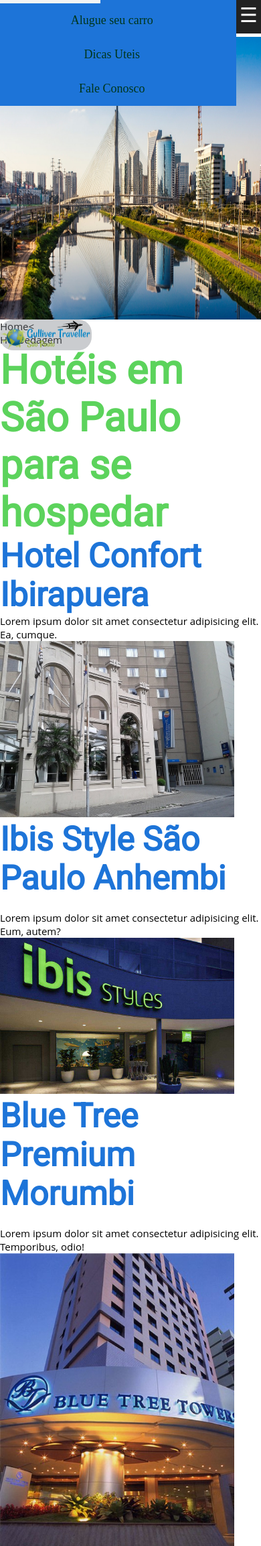
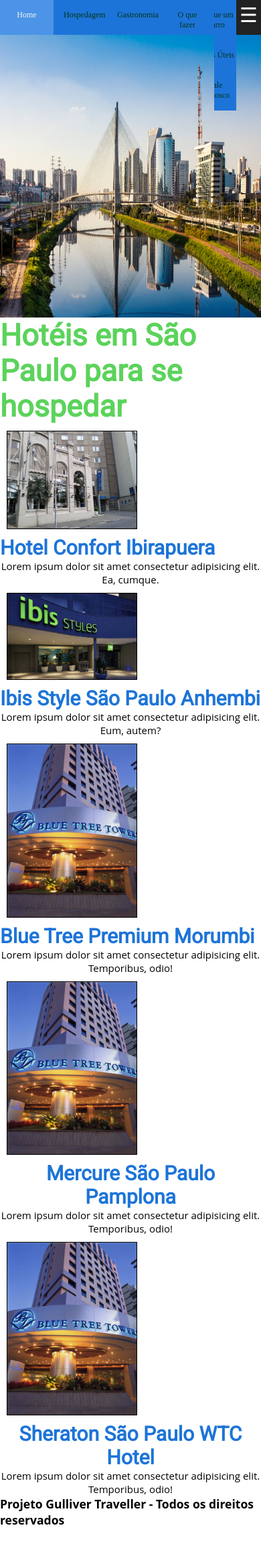
Before and after one commit to AnnylysMedeiros/Gulliver-Traveller--Projeto-FIAP, a PHP site: page /hospedagem.html in a window 390 px wide. Shown: the top 2308 px of the page at 67% size. After the commit the page ends 2276 px from the top, so only its background shows below. Run offline with PHP 8.4, Linux system fonts and the light colour scheme; some web fonts are replaced.

Commit message:
Correção classes de menu e commit parcial ajustes responsividade.

```diff
--- a/css/style.css
+++ b/css/style.css
@@ -13,7 +13,8 @@ html {
     font-size: 15px;
 }
 
-h1, h2 {
+h1,
+h2 {
     font-family: 'rancho';
 }
 
@@ -33,111 +34,160 @@ h2 {
     justify-content: center;
 }
 
-.logosite img{
+.logosite img {
     width: 100%;
 }
 
-.logogulliver{
+.logogulliver {
     position: absolute;
     /* top: 80px; */
     /* left: 50px; */
 }
 
-.logogulliver img{
+.logogulliver img {
     width: 35vw;
     border-radius: 20px;
 }
 
 .hoteisp {
     font-family: 'Roboto', sans-serif;
-    font-size: 60px;
+    font-size: 3rem;
     color: #5cd35c;
     display: flex;
     justify-content: center;
 }
 
-.hoteis {
-    height: 35px auto;
-    width: 35px auto;
+
+.hoteis h2 {
+    font-family: 'Roboto', sans-serif;
+    font-size: 2rem;
+    color: #1d74d8;
 }
 
-.hoteis h2{
-    font-family: 'Roboto', sans-serif;
-    font-size: 50px;
-    color: #1d74d8 ;
+.faxada_hotel {
+    width: 50%;
+    border: 1px solid #000;
+    /* padding: 5px; */
+    margin: 10px;
     display: flex;
-    justify-content: center;
+
 }
+
+
+.hoteis h2, .hoteis p {
+    display: flex;
+    text-align: center;
+}
+
 
 
 
 /*Estilizando a nav da classe menu */
 .menu_cabecalho {
-       display: flex;
+    height: 52px;
+    display: block;
+    position: relative;
+    background-color: #1d74d8;
 }
 
-   .menu, .menu1{
-    width: 100%;
-    height: 50px;
-    background-color: #1d74d8;
+.right-floating {
+    justify-content: flex-end;
+}
+
+.left-floating {
+    float: left;
+    justify-content: flex-start;
+}
+
+.menu {
+    display: flex;
+    height: 100%;
     font-family: 'rancho';
     font-size: 1.2rem;
 }
 
-
 /*Estilizando as listas */
-    .menu ul, .menu1 ul {
+.menu ul {
     list-style: none;
     position: relative;
 }
 
-   .menu ul li, .menu1 ul li {
+.menuleft > ul > li {
+    display: flex;
+    /*align-items: center;*/
+    justify-content: center;
+    height: 100%;
+}
+/*
+.menuleft > ul > li > a {
+    height: 100%;
+}
+*/
+.menuright {
+    overflow-x: clip;
+    position: relative;
+}
+
+.menuright ul {
+    transition: all .5s;
+    position: absolute;
+}
+
+.menu ul li {
     width: 150px;
     float: left;
 }
 
-   .menu a, .menu1 a {
+.menu a {
     padding: 15px;
+    width: 100%;
     display: block;
     text-decoration: none;
     text-align: center;
     background-color: #1d74d8;
     color: #00361B;
+    transition: background-color 0.3s ease, color 0.3s ease;
 }
 
-   .menu ul ul, .menu1 ul ul {
+.menu ul ul {
     position: absolute;
+    margin-top: 52px;
     visibility: hidden;
 }
 
-   .menu1 ul li:hover ul {
+.menuleft ul li:hover ul {
     visibility: visible;
 }
 
-   .menu a:hover, .menu1 a:hover {
-    background-color: #f4f4f4;
-    color: #555;
+.menu a:hover {
+    background-color: #4b94e7;
+    color: #f4f4f4;
 }
 
-   .menu1 ul ul li {
+.menuleft ul ul li {
     float: none;
-    border-bottom: solid 1px #ccc;
 }
 
-   .menu1 ul ul li a {
-    background-color: #866965;
+.menuleft ul ul li a {
+    background-color: #4b94e7;
+    color: #f4f4f4;
+}
+
+.menuleft ul ul li a:hover {
+    background-color: #589dec;
+    color: #d3d1d1;
 }
 
 /*Criando o label */
-    label{
+label {
     padding: 5px;
-    background-color: #222;
+    background-color:  #222;
     color: #fff;
     font-family: Arial;
     text-align: center;
     font-size: 30px;
     cursor: pointer;
-    height: 50px;
+    height: 100%;
     flex-wrap: wrap;
 }
 
@@ -145,41 +195,47 @@ h2 {
     display: none;
 }
 
-   label{
+label {
     display: none;
 }
 
 
 
 /*Deixando o Menu Responsivo */
-   @media(max-width: 800px) {
-   label{
-    display: block;
+@media(max-width: 1050px) {
+    label {
+        display: inline-block;
+        position: relative;
+        float: right;
+        z-index: 1;
     }
 
-   #bt_menu:checked ~ .menu{
-    margin-left: 0;
+    #bt_menu:checked + .menuright ul {
+        margin-right: 0px;
     }
 
-   .menu{
-    margin-top: 5px;
-    margin-left: -100%;
-    transition: all .4s;
+    .menuright ul {
+        /*margin-top: 5px;*/
+        z-index: 0;
+        margin-right: -50%;
     }
 
-   .menu ul li {
+    .menuright ul li {
         width: 100%;
         float: none;
     }
-
-   /* .menu ul ul {
-    position: static;
-    overflow: hidden;
-    max-height: 0;
-    transition: all 4s;
 }
 
-   .menu ul li:hover ul {
-    height: auto;
-    max-height: 200px;
-    } */
+@media(max-width: 650px) {
+    .menu ul li {
+        width: 95px;
+    }
+
+    .menuleft ul li {
+        width: 80px;
+    }
+
+    .menu {
+        font-size: 0.8rem;
+    }
+}
--- a/hospedagem.html
+++ b/hospedagem.html
@@ -14,8 +14,8 @@
 </head>
 
 <body>
-    <header class="menu_cabecalho">
-        <nav class="menu1">
+    <div class="menu_cabecalho">
+        <nav class="menu menuleft left-floating">
             <ul>
                 <li><a href="#">Home</a></li>
                 <li><a href="">Hospedagem</a></li>
@@ -31,22 +31,19 @@
                 </li>
             </ul>
         </nav>
-        <nav class="menu">
+        <label for="bt_menu">&#9776;</label>
+        <input type="checkbox" name="btn_menu" value="bussanha" id="bt_menu">
+
+        <nav class="menu menuright right-floating">
             <ul>
-                <li><a href="">Alugue seu carro</a></li>
-                <li><a href="">Dicas Uteis</a></li>
+                <li><a href="">Alugue um Carro</a></li>
+                <li><a href="">Dicas Úteis</a></li>
                 <li><a href="">Fale Conosco</a></li>
             </ul>
         </nav>
 
-        <input type="checkbox" id="bt_menu">
-        <label for="bt_menu">&#9776;</label>
-    </header>
 
-
-
-
-
+    </div>
 
 
     <div class="logosite">
@@ -54,7 +51,7 @@
         <img src="./imagens/sao_paulo.jpg" alt="Ponte">
 
     </div>
-
+    <!--
     <div class="logogulliver">
         <img src="./imagens/Logotipo Gulliver Traveller_color-01.png" alt="Logotipo Gulliver">
     </div>
@@ -64,88 +61,52 @@
             <a href=""></a>
             <span>Home<</span> </li> <li>Hospedagem</li>
     </ul>
-
+    -->
     <h1 class="hoteisp">Hotéis em São Paulo para se hospedar</h1>
 
+    <article>
 
-    <div class="hoteis">
+        <section class="hoteis">
+            <img class="faxada_hotel" src="./imagens/hotel_confort.jpg" alt="Faxada do Hotel do Ibirapuera">
 
-        <h2>Hotel Confort Ibirapuera</h2>
+            <h2>Hotel Confort Ibirapuera</h2>
 
-        <p>Lorem ipsum dolor sit amet consectetur adipisicing elit. Ea, cumque.</p>
+            <p>Lorem ipsum dolor sit amet consectetur adipisicing elit. Ea, cumque.</p>
+        </section>
 
-        <figure class="figure">
+        <section class="hoteis">
+            <img class="faxada_hotel" src="./imagens/hotel_ibis.jpg" imagem do hotel Ibis">
 
-            <img src="./imagens/hotel_confort.jpg" alt="Faxada do Hotel do Ibirapuera" width="350px">
+            <h2>Ibis Style São Paulo Anhembi</h2>
 
-        </figure>
+            <p>Lorem ipsum dolor sit amet consectetur adipisicing elit. Eum, autem?</p>
+        </section>
 
 
+        <section class="hoteis">
+            <img class="faxada_hotel" src="./imagens/hotel_blue_tree.jpg" alt="imagem do hotel Blue Tree">
 
-    </div>
+            <h2>Blue Tree Premium Morumbi</h2>
 
-    <div class="hoteis">
+            <p>Lorem ipsum dolor sit amet consectetur adipisicing elit. Temporibus, odio!</p>
+        </section>
 
-        <h2>Ibis Style São Paulo Anhembi</h2> <br>
+        <section class="hoteis">
+            <img class="faxada_hotel" src="./imagens/hotel_blue_tree.jpg" alt="imagem do hotel Blue Tree">
 
-        <p>Lorem ipsum dolor sit amet consectetur adipisicing elit. Eum, autem?</p>
+            <h2>Mercure São Paulo Pamplona</h2>
 
-        <figure class="figure">
+            <p>Lorem ipsum dolor sit amet consectetur adipisicing elit. Temporibus, odio!</p>
+        </section>
 
-            <img src="./imagens/hotel_ibis.jpg" imagem do hotel Ibis" width="350px">
+        <section class="hoteis">
+            <img class="faxada_hotel" src="./imagens/hotel_blue_tree.jpg" alt="imagem do hotel Blue Tree">
 
-        </figure>
+            <h2>Sheraton São Paulo WTC Hotel</h2>
 
-
-
-    </div>
-
-
-    <div class="hoteis">
-
-        <h2>Blue Tree Premium Morumbi</h2> <br>
-
-        <p>Lorem ipsum dolor sit amet consectetur adipisicing elit. Temporibus, odio!</p>
-
-        <figure class="figure">
-
-            <img src="./imagens/hotel_blue_tree.jpg" alt="imagem do hotel Blue Tree" width="350px">
-
-        </figure>
-
-
-    </div>
-
-    <div class="hoteis">
-
-        <h2>Mercure São Paulo Pamplona</h2> <br>
-
-        <p>Lorem ipsum dolor sit amet consectetur adipisicing elit. Temporibus, odio!</p>
-
-        <figure class="figure">
-
-            <img src="./imagens/hotel_blue_tree.jpg" alt="imagem do hotel Blue Tree" width="350px">
-
-        </figure>
-
-
-    </div>
-
-    <div class="hoteis">
-
-        <h2>Sheraton São Paulo WTC Hotel</h2> <br>
-
-        <p>Lorem ipsum dolor sit amet consectetur adipisicing elit. Temporibus, odio!</p>
-
-        <figure class="figure">
-
-            <img src="./imagens/hotel_blue_tree.jpg" alt="imagem do hotel Blue Tree" width="350px">
-
-        </figure>
-
-
-    </div>
-
+            <p>Lorem ipsum dolor sit amet consectetur adipisicing elit. Temporibus, odio!</p>
+        </section>
+    </article>
 
 
     <footer>
```
Lines whose indentation alone changed are shown as unchanged.
